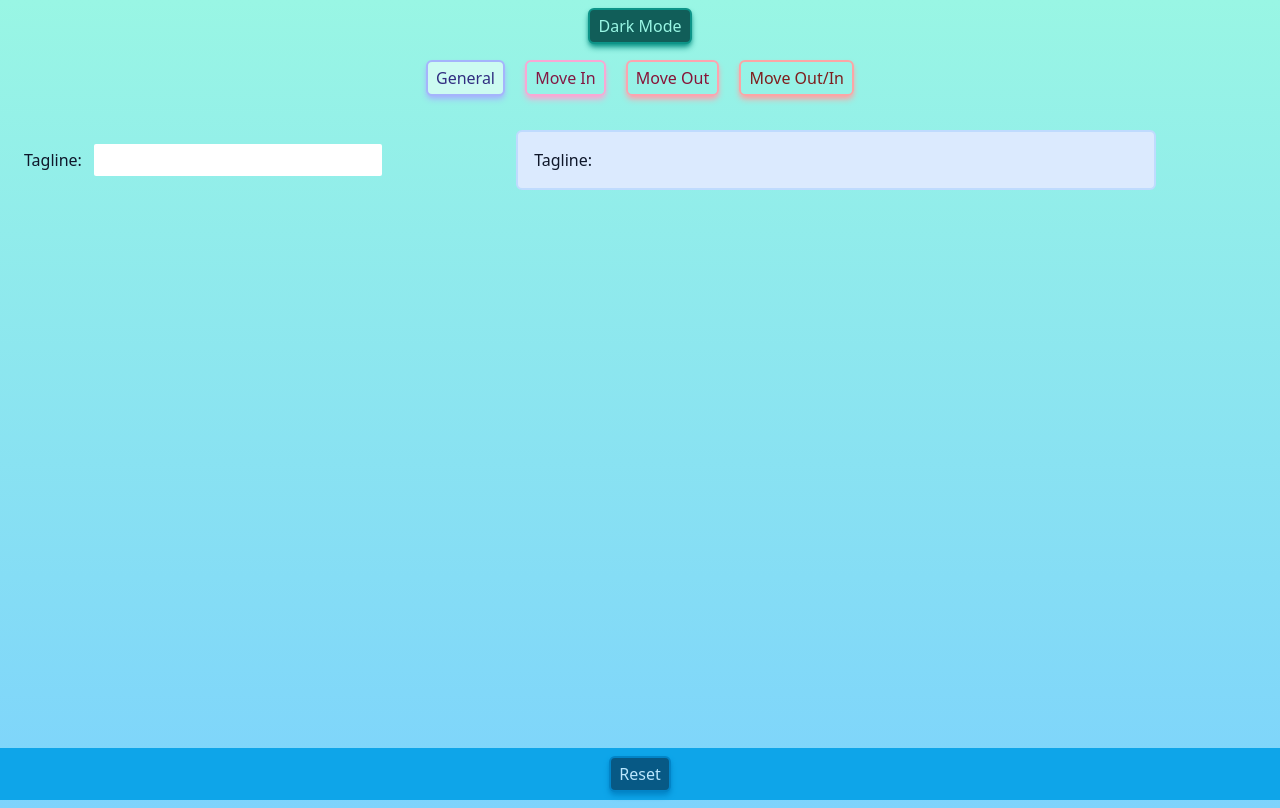
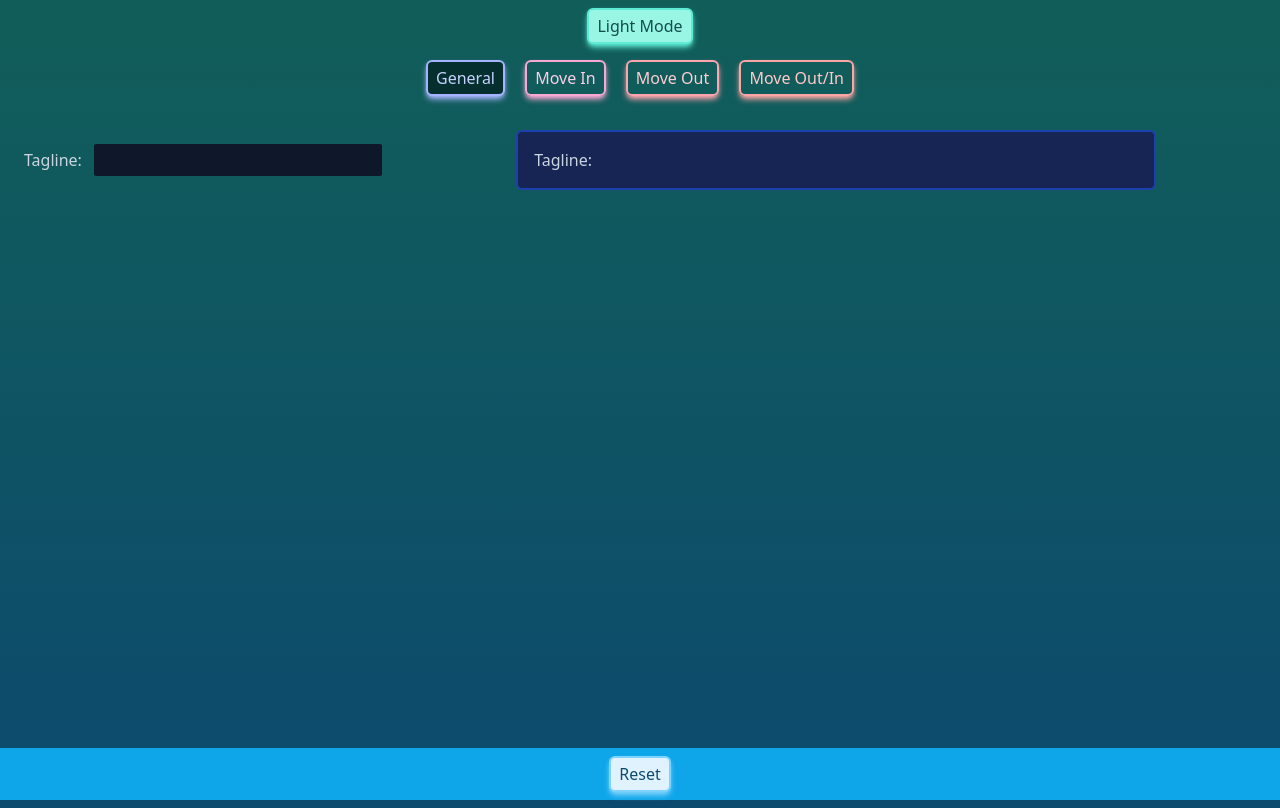
Before and after one commit to Joannamcregan/call-note-generator, a website: page index.html in a window 1280 px wide. Both pictures are taken after a click on the button "Dark Mode". Drawn offline with Linux system fonts and the light colour scheme.

Commit message:
Add files via upload

```diff
--- a/index.html
+++ b/index.html
@@ -8,14 +8,14 @@
     <link href="./src/output.css" rel="stylesheet">
     <link rel="images" href="img">
 </head>
-<body class="relative h-screen bg-gradient-to-b from-teal-200 to-sky-300 dark:from-teal-800 dark:to-sky-900 text-slate-900 dark:text-slate-100">
+<body class="relative h-screen bg-gradient-to-b from-teal-200 to-sky-300 dark:from-teal-800 dark:to-sky-900 text-slate-900 dark:text-slate-300">
     <header>
-        <button class="block w-fit my-2 mx-auto px-2 py-1 border-2 border-teal-600 shadow-md shadow-teal-600 rounded-md bg-teal-800 text-teal-200 dark:bg-teal-200 dark:bg-text-teal-900 dark:border-teal-300 dark:shadow-teal-300" id="mode-selector">Dark Mode</button>
+        <button class="block w-fit my-2 mx-auto px-2 py-1 border-2 border-teal-600 shadow-md shadow-teal-600 rounded-md bg-teal-800 text-teal-200 dark:text-teal-900 dark:bg-teal-200 dark:border-teal-300 dark:shadow-teal-300" id="mode-selector">Dark Mode</button>
         <div class="w-fit mt-2 mb-6 mx-auto">
-            <button class="call-type-button w-fit m-2 px-2 py-1 border-2 border-indigo-300 shadow-md shadow-indigo-300 rounded-md text-indigo-900 dark:bg-text-indigo-200 bg-teal-100 dark:bg-teal-800" id="general">General</button>
-            <button class="call-type-button w-fit m-2 px-2 py-1 border-2 border-pink-300 shadow-md shadow-pink-300 rounded-md text-pink-900 dark:bg-text-pink-200" id="moveIn">Move In</button>
-            <button class="call-type-button w-fit m-2 px-2 py-1 border-2 border-rose-300 shadow-md shadow-rose-300 rounded-md text-rose-900 dark:bg-text-rose-200" id="moveOut">Move Out</button>
-            <button class="call-type-button w-fit m-2 px-2 py-1 border-2 border-red-300 shadow-md shadow-red-300 rounded-md text-red-900 dark:bg-text-red-200" id="moveTransfer">Move Out/In</button>
+            <button class="call-type-button w-fit m-2 px-2 py-1 border-2 border-indigo-300 shadow-md shadow-indigo-300 rounded-md text-indigo-900 dark:text-indigo-200 bg-teal-100 dark:bg-teal-950" id="general">General</button>
+            <button class="call-type-button w-fit m-2 px-2 py-1 border-2 border-pink-300 shadow-md shadow-pink-300 rounded-md text-pink-900 dark:text-pink-200" id="moveIn">Move In</button>
+            <button class="call-type-button w-fit m-2 px-2 py-1 border-2 border-rose-300 shadow-md shadow-rose-300 rounded-md text-rose-900 dark:text-rose-200" id="moveOut">Move Out</button>
+            <button class="call-type-button w-fit m-2 px-2 py-1 border-2 border-red-300 shadow-md shadow-red-300 rounded-md text-red-900 dark:text-red-200" id="moveTransfer">Move Out/In</button>
         </div>
     </header>
     <main class="w-screen">
@@ -23,12 +23,12 @@
             <label class="mx-2" for="tagline">Tagline:</label>
             <input type="text" class="rounded-sm w-3/5 px-2 py-1 bg-white dark:bg-slate-900" id="tagline"/>
         </div>
-        <div class="rounded-md border-2 border-blue-200 bg-blue-100 dark:blue-800 w-1/2 p-4 mx-auto inline-block">
+        <div class="rounded-md border-2 border-blue-200 dark:border-blue-800 bg-blue-100 dark:bg-blue-950 w-1/2 p-4 mx-auto inline-block">
             <p id="taglineOutput">Tagline: </p>
         </div>
     </main>
     <footer class="bg-sky-500 p-2 fixed bottom-0 w-full">
-        <button class="block w-fit mx-auto px-2 py-1 border-2 border-sky-600 shadow-md shadow-sky-600 rounded-md bg-sky-800 text-sky-200 dark:bg-sky-100 dark:bg-text-sky-900 dark:border-sky-300 dark:shadow-sky-300" id="reset">Reset</button>
+        <button class="block w-fit mx-auto px-2 py-1 border-2 border-sky-600 shadow-md shadow-sky-600 rounded-md bg-sky-800 text-sky-200 dark:bg-sky-100 dark:text-sky-900 dark:border-sky-300 dark:shadow-sky-300" id="reset">Reset</button>
     </footer>
 <script src="./src/main.js"></script>
 </body>
--- a/src/main.js
+++ b/src/main.js
@@ -0,0 +1,14 @@
+const body = document.querySelector('body');
+const modeSelector = document.getElementById('mode-selector');
+
+modeSelector.addEventListener('click', toggleMode.bind(this));
+
+function toggleMode(){
+    console.log('called');
+    body.classList.toggle('dark');
+    if (modeSelector.innerText == 'Dark Mode'){
+        modeSelector.innerText = 'Light Mode';
+    } else {
+        modeSelector.innerText = 'Dark Mode';
+    }
+}
--- a/tailwind.config.js
+++ b/tailwind.config.js
@@ -9,4 +9,5 @@ module.exports = {
     },
   },
   plugins: [],
+  darkMode: 'selector'
 }
```
Also changed, not shown: src/output.css.
